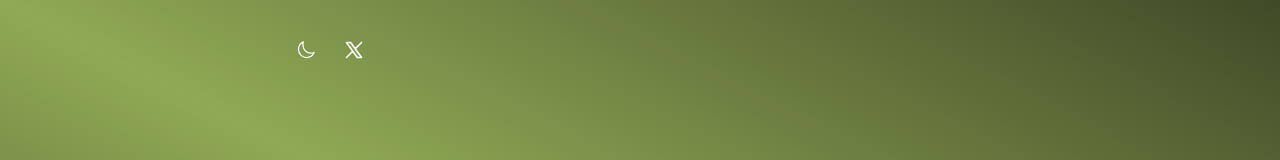
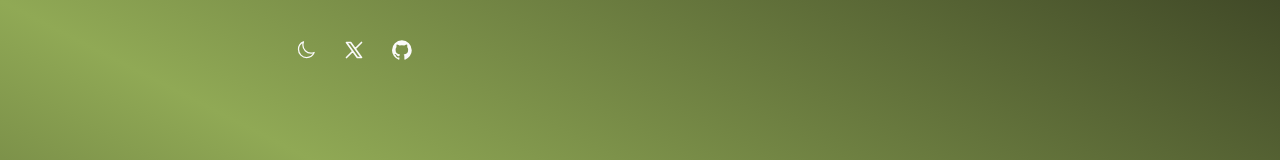
Before and after one commit to devmattrs/portfolio, a SvelteKit app: page / in a window 1280 px wide. Shown: the top 160 px of the page. Built offline with nearby package versions, Linux system fonts and the light colour scheme; a web font is replaced by a local one.

Commit message:
added github

```diff
--- /dev/null
+++ b/src/lib/components/icons/github.svelte
@@ -0,0 +1,16 @@
+<script lang="ts">
+	let { class: className, ...props } = $props();
+</script>
+
+<svg
+	{...props}
+	class={className}
+	xmlns="http://www.w3.org/2000/svg"
+	width="200"
+	height="200"
+	viewBox="0 0 432 416"
+	><path
+		fill="currentColor"
+		d="M213.5 0q88.5 0 151 62.5T427 213q0 70-41 125.5T281 416q-14 2-14-11v-58q0-27-15-40q44-5 70.5-27t26.5-77q0-34-22-58q11-26-2-57q-18-5-58 22q-26-7-54-7t-53 7q-18-12-32.5-17.5T107 88h-6q-12 31-2 57q-22 24-22 58q0 55 27 77t70 27q-11 10-13 29q-42 18-62-18q-12-20-33-22q-2 0-4.5.5t-5 3.5t8.5 9q14 7 23 31q1 2 2 4.5t6.5 9.5t13 10.5T130 371t30-2v36q0 13-14 11q-64-22-105-77.5T0 213q0-88 62.5-150.5T213.5 0z"
+	/></svg
+>
--- a/src/routes/+layout.svelte
+++ b/src/routes/+layout.svelte
@@ -13,6 +13,7 @@
 	import X from '$lib/components/icons/x.svelte';
 	import Background from './components/background.svelte';
 	import Twitch from '$lib/components/icons/twitch.svelte';
+	import Github from '$lib/components/icons/github.svelte';
 
 	let { children } = $props();
 
@@ -67,6 +68,11 @@
 			icon: X,
 			href: 'https://x.com/devmattrs',
 			label: 'X (Twitter)'
+		},
+		{
+			icon: Github,
+			href: 'https://github.com/devmattrs',
+			label: 'Github'
 		}
 		// {
 		// 	icon: Twitch,
--- a/src/routes/components/Projects.svelte
+++ b/src/routes/components/Projects.svelte
@@ -3,11 +3,11 @@
 
 	const projects = [
 		{
-			title: 'Strukt Chat',
+			title: 'Strukt Chat (WIP)',
 			description:
-				'A proof-of-concept chat application leveraging RAG (Retrieval-Augmented Generation) with Neo4j knowledge graph and OpenAI integration. Features OAuth2 authentication and intelligent query processing.',
+				'Chat application leveraging RAG (Retrieval-Augmented Generation) with Neo4j knowledge graph and OpenAI integration. Features OAuth2 authentication and intelligent query processing.',
 			image: '/strukt-chat.png',
-			tags: ['Next.js', 'Neo4j', 'OpenAI', 'FastAPI', 'OAuth2']
+			tags: ['Next.js', 'Neo4j', 'LLMs', 'FastAPI', 'OAuth2', 'GraphQL']
 		},
 		{
 			title: 'Strukt Landing',
```
